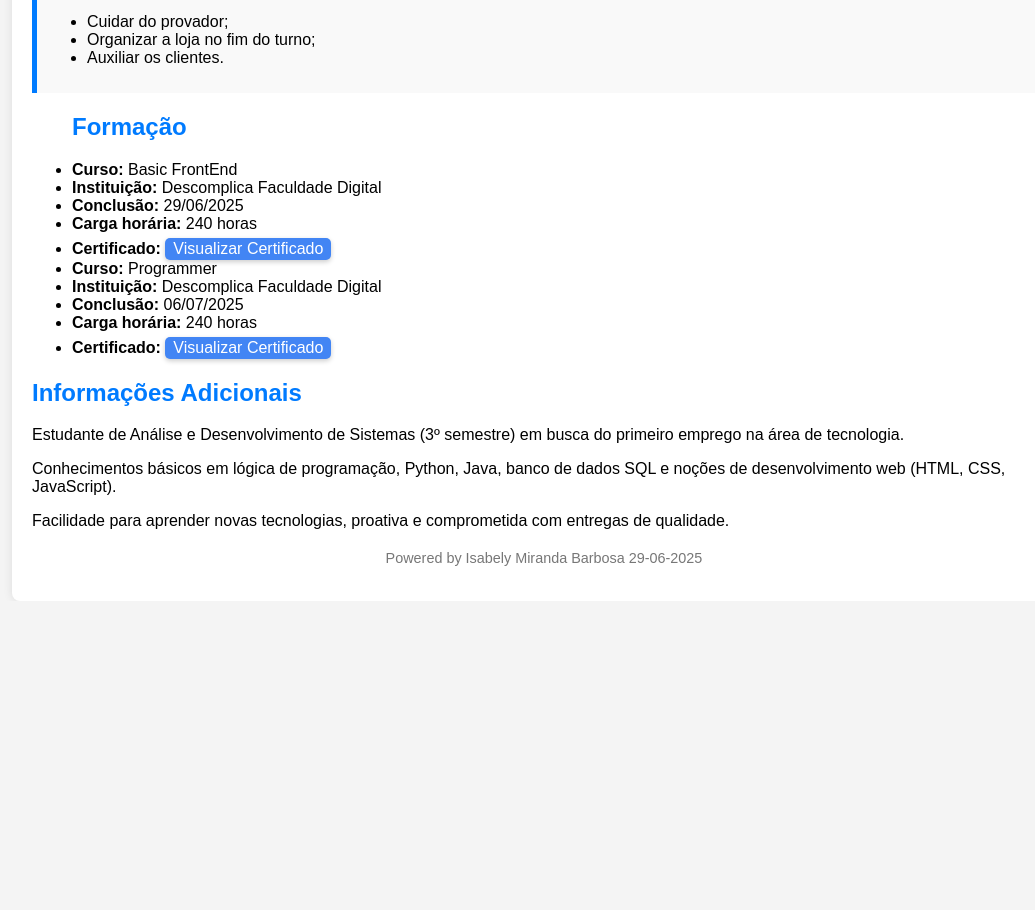
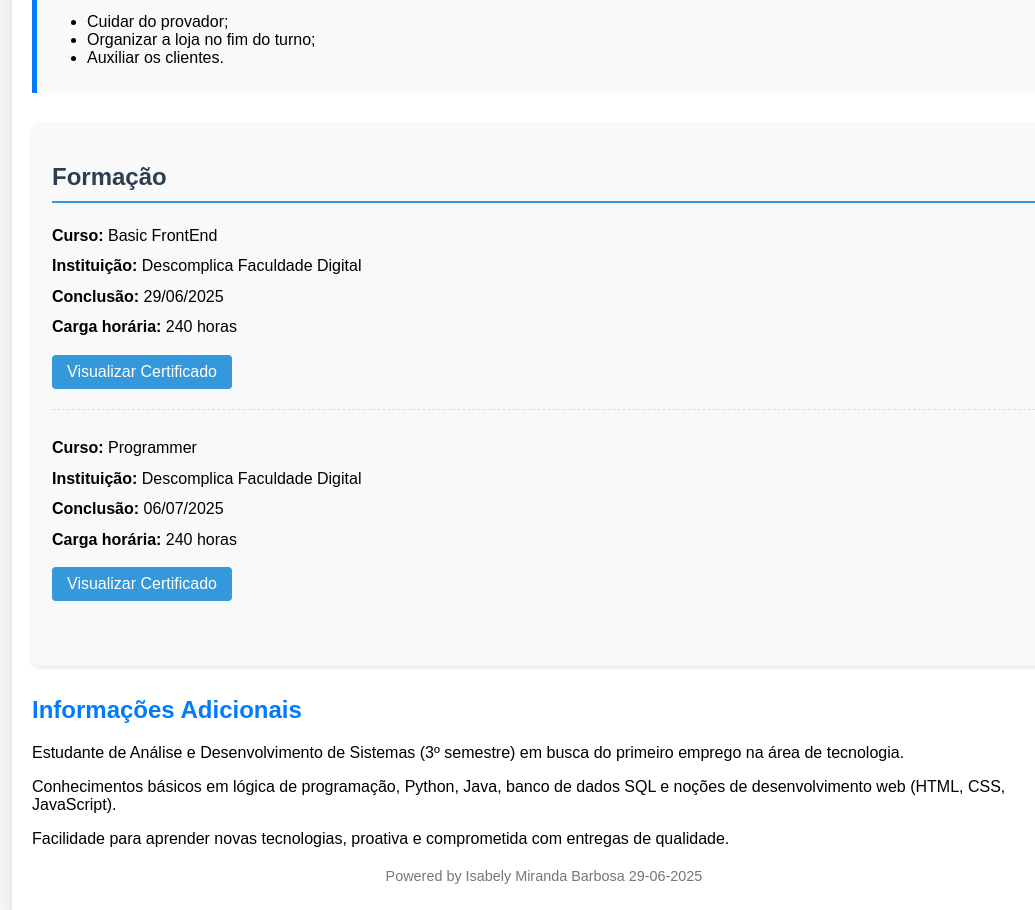
Before and after one commit to isamirandadev/Curriculo, a plain HTML site: page index.html in a window 1280 px wide. Shown: the part 847-1757 px from the top of the page, without its empty margins (96-1131 px from the left). Before the commit the page ends 1448 px from the top, so only its background shows below. Drawn offline with Linux system fonts and the light colour scheme.

Commit message:
Atualizei o currículo

```diff
--- a/index.html
+++ b/index.html
@@ -79,22 +79,55 @@
                 border-left: 5px solid #007BFF;
             }
 
+/* Estilo para a seção de formação */
+.section.formation {
+  margin: 30px 0;
+  padding: 20px;
+  background-color: #f9f9f9;
+  border-radius: 8px;
+  box-shadow: 0 2px 4px rgba(0,0,0,0.1);
+}
+
+.section.formation h2 {
+  color: #2c3e50;
+  border-bottom: 2px solid #3498db;
+  padding-bottom: 10px;
+  margin-bottom: 20px;
+}
+
+.formation-list {
+  list-style: none;
+  padding: 0;
+}
+
+.course-item {
+  margin-bottom: 25px;
+  padding-bottom: 20px;
+  border-bottom: 1px dashed #ddd;
+}
+
+.course-item:last-child {
+  border-bottom: none;
+}
+
+.course-info p {
+  margin: 5px 0;
+  line-height: 1.6;
+}
+
 .certificado-btn {
   display: inline-block;
-                padding: 2px 8px;
-                background-color: #4285F4; /* Azul do Google */
+  margin-top: 10px;
+  padding: 8px 15px;
+  background-color: #3498db;
   color: white;
   text-decoration: none;
-                border-radius: 5px;
-                margin-top: 5px;
-                transition: all 0.3s ease;
-                box-shadow: 0 2px 5px rgba(0,0,0,0.2);
+  border-radius: 4px;
+  transition: background-color 0.3s;
 }
 
 .certificado-btn:hover {
-                background-color: #3367D6;
-                transform: translateY(-2px);
-                box-shadow: 0 4px 8px rgba(0,0,0,0.2);
+  background-color: #2980b9;
 }
 
             .footer {
@@ -182,18 +215,38 @@
                 </ul>
             </div>
 <div class="section formation">
-                <ul>
   <h2>Formação</h2>
-                    <li><b>Curso:</b> Basic FrontEnd<br></li>
-                    <li><b>Instituição:</b> Descomplica Faculdade Digital<br></li>
-                    <li><b>Conclusão:</b> 29/06/2025<br></li>
-                    <li><b>Carga horária:</b> 240 horas<br></li>
-                    <li><b>Certificado:</b>     <a href="https://drive.google.com/file/d/173dreqduvcXBeSy4Vqhm7N6GgouBJNrj/preview" target="_blank" class="certificado-btn">Visualizar Certificado</a></li>
-                    <li><b>Curso:</b> Programmer<br></li>
-                    <li><b>Instituição:</b> Descomplica Faculdade Digital<br></li>
-                    <li><b>Conclusão:</b> 06/07/2025<br></li>
-                    <li><b>Carga horária:</b> 240 horas<br></li>
-                    <li><b>Certificado:</b>     <a href="https://drive.google.com/file/d/19DYYSQdjSTsUh4C2EZ3Z6T8tn1Z6yzeY/view?usp=sharing" target="_blank" class="certificado-btn">Visualizar Certificado</a></li>
+  <ul class="formation-list">
+
+    <!--Curso -->
+    <li class="course-item">
+      <div class="course-info">
+        <p><strong>Curso:</strong> Basic FrontEnd</p>
+        <p><strong>Instituição:</strong> Descomplica Faculdade Digital</p>
+        <p><strong>Conclusão:</strong> 29/06/2025</p>
+        <p><strong>Carga horária:</strong> 240 horas</p>
+      </div>
+      <a href="https://drive.google.com/file/d/173dreqduvcXBeSy4Vqhm7N6GgouBJNrj/preview"
+         target="_blank"
+         class="certificado-btn">
+        Visualizar Certificado
+      </a>
+    </li>
+
+    <!-- Outro Curso -->
+    <li class="course-item">
+      <div class="course-info">
+        <p><strong>Curso:</strong> Programmer</p>
+        <p><strong>Instituição:</strong> Descomplica Faculdade Digital</p>
+        <p><strong>Conclusão:</strong> 06/07/2025</p>
+        <p><strong>Carga horária:</strong> 240 horas</p>
+      </div>
+      <a href="https://drive.google.com/file/d/19DYYSQdjSTsUh4C2EZ3Z6T8tn1Z6yzeY/view?usp=sharing"
+         target="_blank"
+         class="certificado-btn">
+        Visualizar Certificado
+      </a>
+    </li>
   </ul>
 </div>
 
```
Lines whose indentation alone changed are shown as unchanged.
